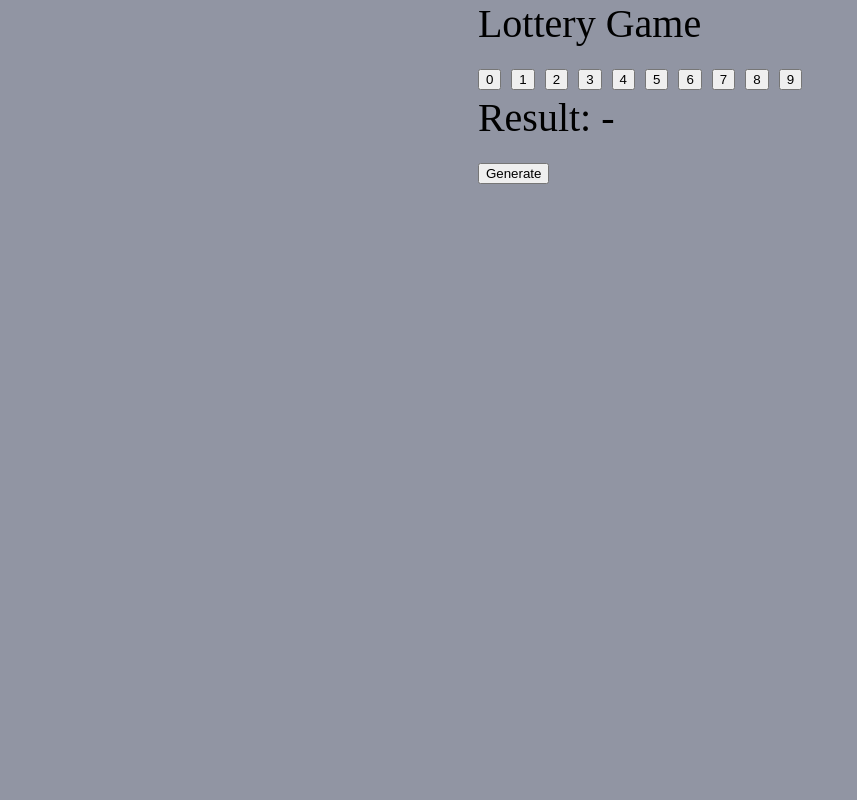
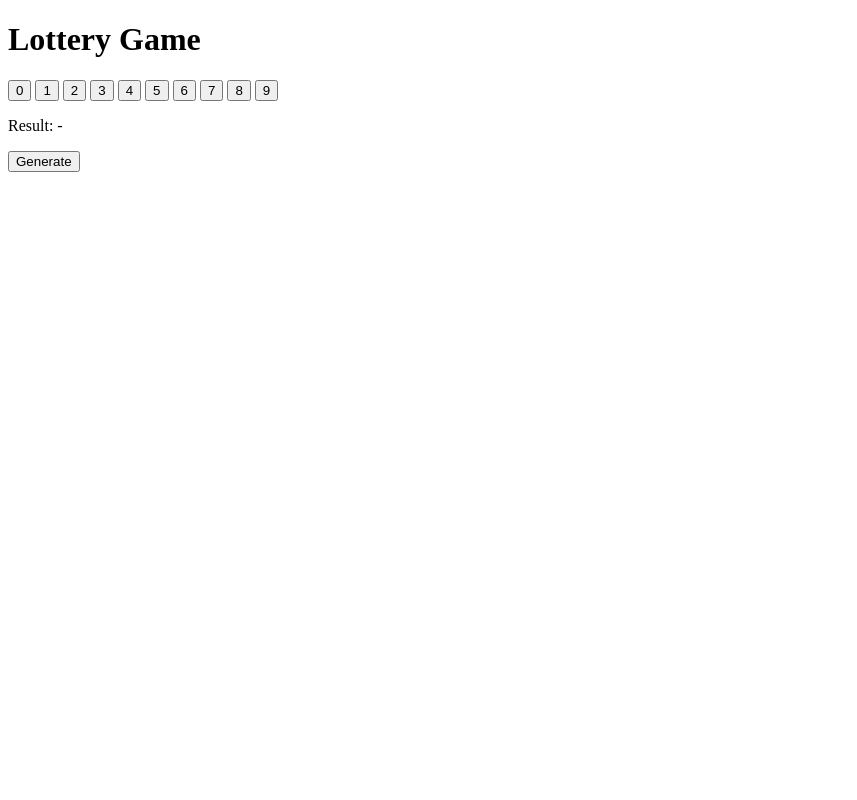
Before and after one commit to hkumawat1244-bit/winkhiladi, a PHP site: page / in a window 1280 px wide. Shown: the whole page, without its empty margins (0-857 px from the left). Run offline with PHP 8.4, Linux system fonts and the light colour scheme.

Commit message:
Clean up CSS by removing unnecessary styles
Removed default styles for html and body elements.

```diff
--- a/style.css
+++ b/style.css
@@ -1,4 +1,4 @@
-ement.style {
+ {
     font-size: 54px;
     --vsc-domain: "www.a7jalx9.com";
 }
@@ -1026,61 +1026,3 @@ Show all properties (13 more)
     --van-duration-fast: .2s;
 Show all properties (8 more)
 }
-html, body {
-    width: 100%;
-    height: 100%;
-    padding: 0;
-    margin: 0;
-}
-html, div, span, applet, object, iframe, h1, h2, h3, h4, h5, h6, p, blockquote, pre, a, abbr, acronym, address, big, cite, code, del, dfn, em, img, ins, kbd, q, s, samp, small, strike, strong, sub, sup, tt, var, b, u, i, center, dl, dt, dd, ol, ul, li, fieldset, form, label, legend, table, caption, tbody, tfoot, thead, tr, th, td, article, aside, canvas, details, embed, figure, figcaption, footer, header, hgroup, menu, nav, output, ruby, section, summary, time, mark, audio, video {
-    padding: 0;
-    margin: 0;
-    font: inherit;
-    font-size: 100%;
-    vertical-align: baseline;
-    border: 0;
-}
-@media screen and (min-width: 800px) {
-    html {
-        font-size: 2.5rem !important;
-    }
-}
-html, body {
-    height: 100%;
-    width: 100%;
-    padding: 0;
-    margin: 0;
-    display: -webkit-box;
-    display: -webkit-flex;
-    display: flex;
-    -webkit-box-pack: center;
-    -webkit-justify-content: center;
-    justify-content: center;
-    background-color: #9195a3;
-}
-html {
-    -webkit-tap-highlight-color: transparent;
-}
-* {
-    box-sizing: border-box;
-}
-* {
-    -webkit-user-select: none;
-    user-select: none;
-}
-html[Attributes Style] {
-    -webkit-locale: "en";
-    direction: ltr;
-}
-user agent stylesheet
-[dir="ltr" i] {
-    unicode-bidi: isolate;
-}
-user agent stylesheet
-:root {
-    view-transition-name: root;
-}
-user agent stylesheet
-html {
-    display: block;
-}
```
